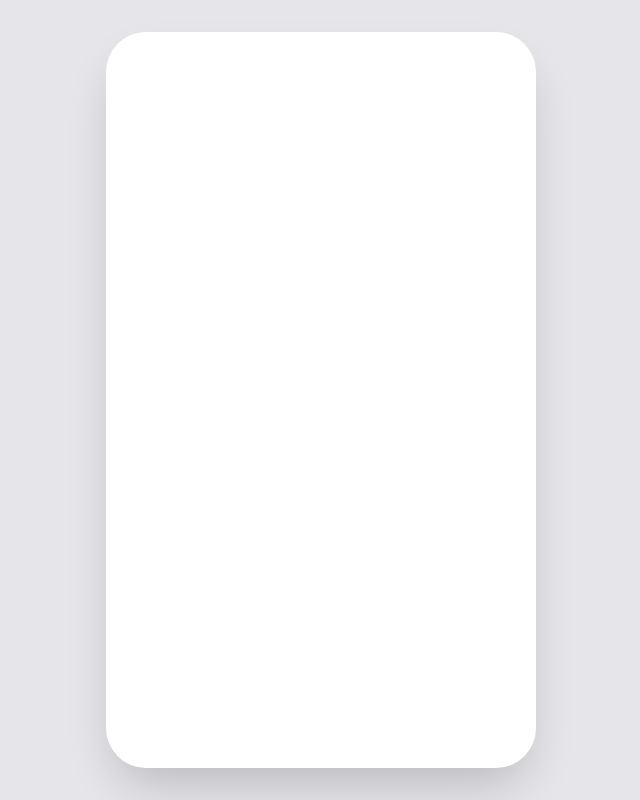
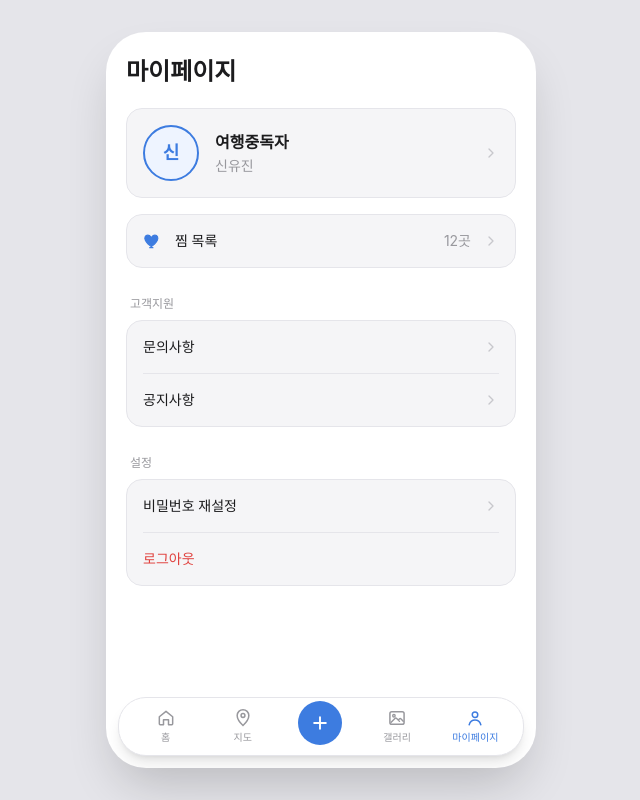
Before and after one commit to GyeongSanLog/web, a React (Vite) app: page /mypage in a window 1280 px wide. Before the commit this address had no page. Shown: the whole page, without its empty margins (319-959 px from the left). Built offline with nearby package versions, Linux system fonts and the light colour scheme.

Commit message:
Feat: 마이페이지 UI
마이페이지 틀만 잡음
추후 디자인 수정 및 API 연결 예정

```diff
--- a/src/App.jsx
+++ b/src/App.jsx
@@ -7,6 +7,7 @@ import SpotDetail from "./pages/SpotDetail";
 import Gallery from "./pages/Gallery";
 import GroupDetail from "./pages/GroupDetail";
 import MapPage from "./pages/Map";
+import MyPage from "./pages/MyPage";
 
 // 데스크톱에서도 항상 "휴대폰 화면 하나"처럼 보이게 감싸는 틀
 //
@@ -38,6 +39,7 @@ export default function App() {
             <Route path="/gallery" element={<Gallery />} />
             <Route path="/gallery/:groupId" element={<GroupDetail />} />
             <Route path="/map" element={<MapPage />} />
+            <Route path="/mypage" element={<MyPage />} />
           </Routes>
         </div>
       </PhoneFrame>
--- /dev/null
+++ b/src/pages/MyPage.jsx
@@ -0,0 +1,160 @@
+import { useNavigate } from "react-router-dom";
+import BottomNav from "../components/BottomNav";
+
+// 더미데이터
+const user = {
+  name: "신유진",
+  nickname: "여행중독자",
+  initial: "신",
+  favoriteCount: 12,
+};
+
+export default function MyPage() {
+  const navigate = useNavigate();
+
+  const handleLogout = () => {
+    // TODO: 로그아웃 API 연동
+    navigate("/login");
+  };
+
+  return (
+    <div className="h-full flex flex-col">
+      <div className="flex-1 overflow-y-auto px-5 pt-6 pb-28">
+        {/* 상단 타이틀 */}
+        <h1 className="text-2xl font-bold text-[#1c1c1e] mb-5">마이페이지</h1>
+
+        {/* 프로필 카드 */}
+        <button
+          onClick={() => navigate("/profile")}
+          className="w-full flex items-center gap-4 rounded-2xl bg-[#f5f5f7] border border-[#e5e5ea] px-4 py-4 mb-4 text-left"
+        >
+          <div className="w-14 h-14 rounded-full bg-[#eef4ff] border-2 border-[#3d7ce0] flex items-center justify-center shrink-0">
+            <span className="text-lg font-bold text-[#3d7ce0]">
+              {user.initial}
+            </span>
+          </div>
+          <div className="flex-1 min-w-0">
+            <p className="text-base font-semibold text-[#1c1c1e] truncate">
+              {user.nickname}
+            </p>
+            <p className="text-sm text-[#98989d] mt-0.5 truncate">
+              {user.name}
+            </p>
+          </div>
+          <ChevronIcon />
+        </button>
+
+        {/* 찜 목록 */}
+        <button
+          onClick={() => navigate("/favorites")}
+          className="w-full flex items-center gap-3 rounded-2xl bg-[#f5f5f7] border border-[#e5e5ea] px-4 py-4 mb-7 text-left"
+        >
+          <HeartIcon />
+          <span className="flex-1 text-sm font-medium text-[#1c1c1e]">
+            찜 목록
+          </span>
+          <span className="text-sm text-[#98989d]">{user.favoriteCount}곳</span>
+          <ChevronIcon />
+        </button>
+
+        {/* 고객지원 */}
+        <SectionLabel>고객지원</SectionLabel>
+        <div className="rounded-2xl bg-[#f5f5f7] border border-[#e5e5ea] mb-7 overflow-hidden">
+          <MenuRow
+            label="문의사항"
+            onClick={() => navigate("/support/contact")}
+          />
+          <Divider />
+          <MenuRow
+            label="공지사항"
+            onClick={() => navigate("/support/notice")}
+          />
+        </div>
+
+        {/* 설정 */}
+        <SectionLabel>설정</SectionLabel>
+        <div className="rounded-2xl bg-[#f5f5f7] border border-[#e5e5ea] overflow-hidden">
+          <MenuRow
+            label="비밀번호 재설정"
+            onClick={() => navigate("/password-reset")}
+          />
+          <Divider />
+          <button
+            onClick={handleLogout}
+            className="w-full flex items-center px-4 py-4 text-left"
+          >
+            <span className="text-sm font-medium text-[#e0403d]">로그아웃</span>
+          </button>
+        </div>
+      </div>
+
+      <BottomNav />
+    </div>
+  );
+}
+
+/* --- 하위 컴포넌트 --- */
+
+function SectionLabel({ children }) {
+  return (
+    <p className="text-xs text-[#98989d] font-medium mb-2 px-1">{children}</p>
+  );
+}
+
+function MenuRow({ label, onClick }) {
+  return (
+    <button
+      onClick={onClick}
+      className="w-full flex items-center px-4 py-4 text-left"
+    >
+      <span className="flex-1 text-sm font-medium text-[#1c1c1e]">{label}</span>
+      <ChevronIcon />
+    </button>
+  );
+}
+
+function Divider() {
+  return <div className="h-px bg-[#e5e5ea] mx-4" />;
+}
+
+/* --- 아이콘 --- */
+
+function ChevronIcon() {
+  return (
+    <svg
+      width="16"
+      height="16"
+      viewBox="0 0 24 24"
+      fill="none"
+      className="shrink-0"
+    >
+      <path
+        d="M9 6l6 6-6 6"
+        stroke="#c7c7cc"
+        strokeWidth="2"
+        strokeLinecap="round"
+        strokeLinejoin="round"
+      />
+    </svg>
+  );
+}
+
+function HeartIcon() {
+  return (
+    <svg
+      width="20"
+      height="20"
+      viewBox="0 0 24 24"
+      fill="none"
+      className="shrink-0"
+    >
+      <path
+        d="M12 20s-7-4.5-9.2-9C1.4 8.2 2.6 5 5.7 5c1.9 0 3.1 1.2 3.8 2.3l.5.8.5-.8C11.2 6.2 12.4 5 14.3 5c3.1 0 4.3 3.2 2.9 6-2.2 4.5-9.2 9-9.2 9z"
+        fill="#3d7ce0"
+        stroke="#3d7ce0"
+        strokeWidth="1.4"
+        strokeLinejoin="round"
+      />
+    </svg>
+  );
+}
```
